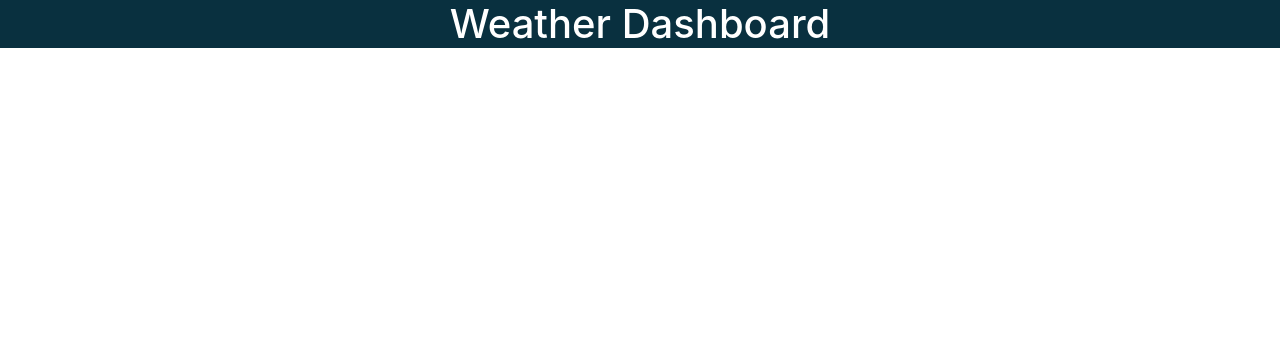
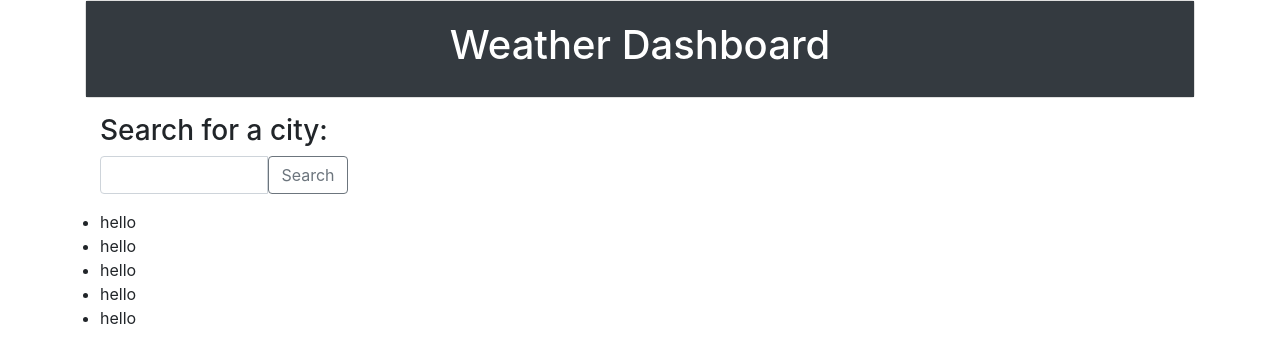
Before and after one commit to dnovelli1/weatherdashboard, a plain HTML site: page index.html in a window 1280 px wide. Drawn offline with nearby package versions, Linux system fonts and the light colour scheme.

Commit message:
added layout for html

```diff
--- a/index.html
+++ b/index.html
@@ -9,20 +9,42 @@
     <title>Weather Dashboard</title>
 </head>
 <body>
-    <header>
-        <h1>Weather Dashboard</h1>
-    </header>
-
-
-
-
-
-
-
-
-
-
-
+    <main class="container">
+        <div class="card">
+            <div class="card-body text-center bg-dark text-white">
+                <h1>Weather Dashboard</h1>
+            </div>
+        </div>
+        <aside class="container my-3">
+            <div class="row">
+                <div class="col-12 col-md-4 col-xl-3" id="search">
+                    <h3>Search for a city:</h3>
+                    <div class="input-group mb-3">
+                        <input type="text" class="form-control" placeholder="" aria-label="Recipient's username" aria-describedby="button-addon2">
+                        <button class="btn btn-outline-secondary" type="button" id="button-addon">Search</button>
+                    </div>
+                    <ul class="list-group" id="recentList">
+                      <!-- recent searches will go here -->
+                      <li>hello</li>
+                      <li>hello</li>
+                      <li>hello</li>
+                      <li>hello</li>
+                      <li>hello</li>
+                    </ul>
+                </div>
+                <div class="col-12 col-md-8 col-xl-9">
+                    <!-- 2 seperate sections for today and five day forecast -->
+                    <section class="container" id="today">
+                        <!-- append today's forecast here -->
+                    </section>
+                    <!-- created a seperate section and assigned its own row -->
+                    <section class="container row" id="fiveDay">
+                        <!-- insert five day forecast here -->
+                    </section>
+                </div>
+            </div>
+        </aside>
+    </main>
 
 
     <script src="./assets/js/script.js"></script>
```
